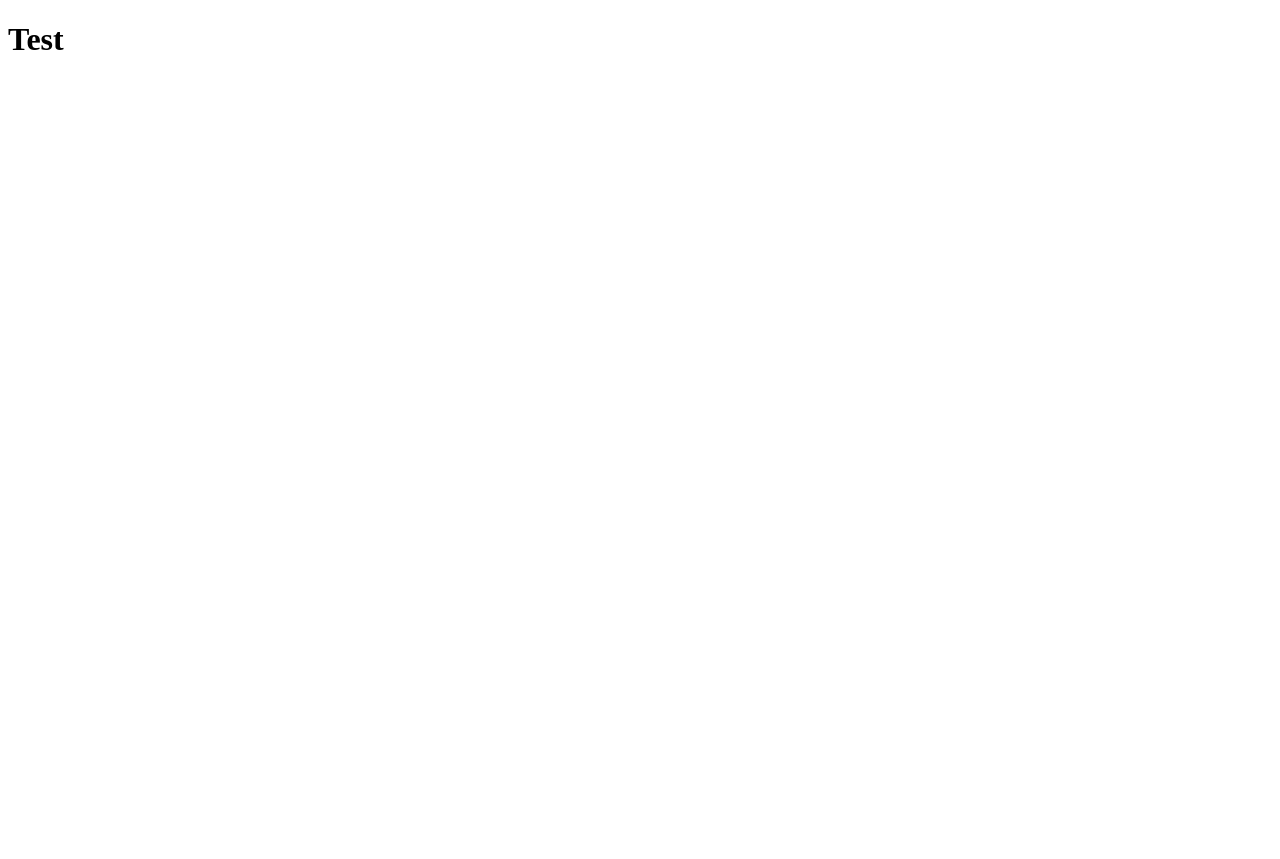
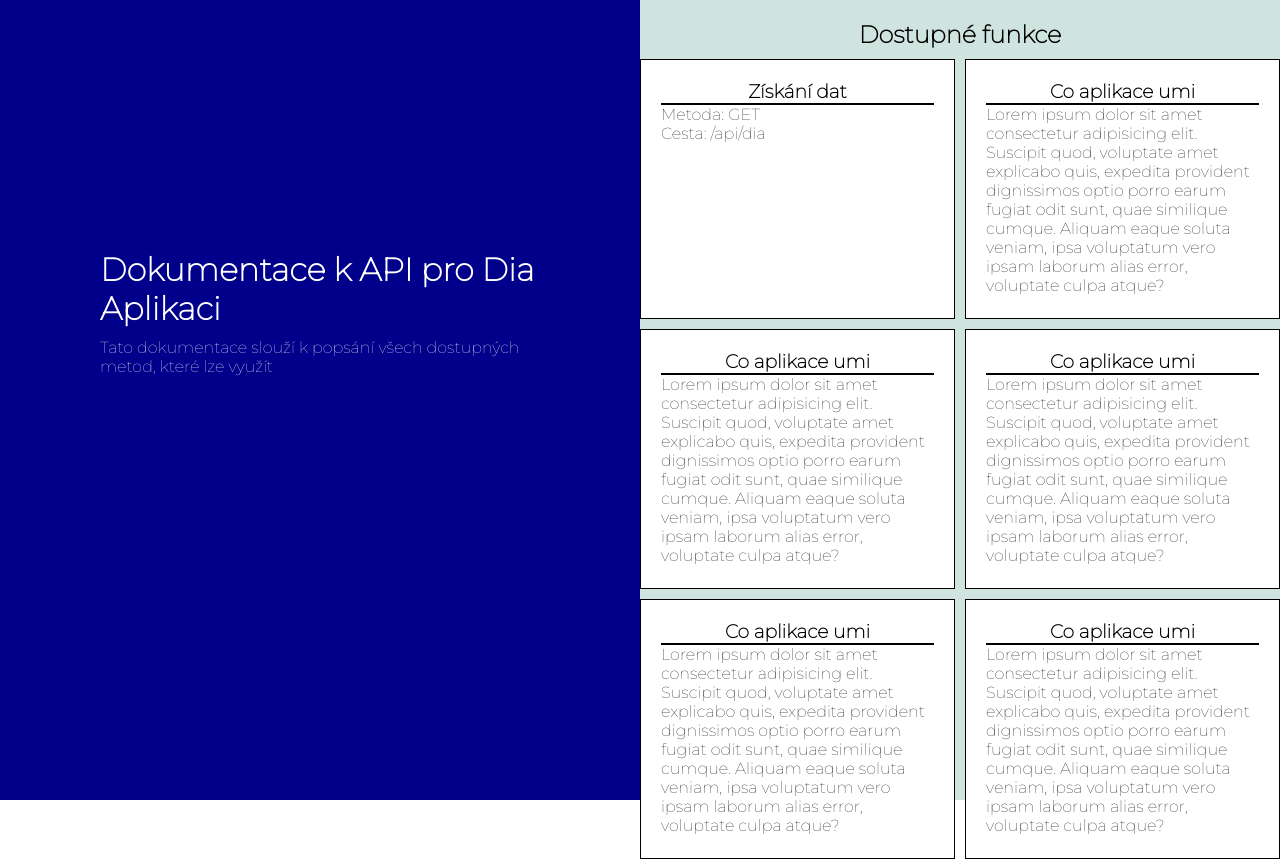
Before and after one commit to Tom1k98/dia-api, a website: page public/index.html in a window 1280 px wide. Before the commit the page ends 800 px from the top, so only its background shows below. Drawn offline with Linux system fonts and the light colour scheme.

Commit message:
added documentation

```diff
--- a/index.js
+++ b/index.js
@@ -16,7 +16,7 @@ mongoose.connect(dbUrl, {
     console.log(`connection to db end with error: ${err}`)
 });
 
-app.use('/api/', express.static("public"))
+app.use('/', express.static("public"))
 
 const diaRoute = require('./routes/api/dia');
 app.use('/api/dia', diaRoute);
--- a/public/index.html
+++ b/public/index.html
@@ -3,10 +3,53 @@
 <head>
     <meta charset="UTF-8">
     <meta http-equiv="X-UA-Compatible" content="IE=edge">
-    <meta name="viewport" content="width=h1, initial-scale=1.0">
-    <title>Document</title>
+    <meta name="viewport" content="width=device-width, initial-scale=1.0">
+    <link rel="stylesheet" href="style.css">
+    <title>Dia API</title>
 </head>
 <body>
-    <h1>Test</h1>
+    <div class="container">
+        <header>
+            <div class="title">
+                <h1>Dokumentace k API pro Dia Aplikaci</h1>
+                <p>Tato dokumentace slouží k popsání všech dostupných metod, které lze využít</p>
+            </div>
+            <div class="intro">
+                 <h2>Dostupné funkce</h2>
+                 <div class="container-grid">
+                     <div>
+                        <h3>Získání dat</h3>
+                        Metoda: GET <br>
+                        Cesta: /api/dia
+                     </div>
+                     <div>
+                        <h3>Co aplikace umi</h3>
+                        <p>Lorem ipsum dolor sit amet consectetur adipisicing elit. Suscipit quod, voluptate amet explicabo quis, expedita provident dignissimos optio porro earum fugiat odit sunt, quae similique cumque. Aliquam eaque soluta veniam, ipsa voluptatum vero ipsam laborum alias error, voluptate culpa atque?</p>
+                     </div>
+                     <div>
+                        <h3>Co aplikace umi</h3>
+                        <p>Lorem ipsum dolor sit amet consectetur adipisicing elit. Suscipit quod, voluptate amet explicabo quis, expedita provident dignissimos optio porro earum fugiat odit sunt, quae similique cumque. Aliquam eaque soluta veniam, ipsa voluptatum vero ipsam laborum alias error, voluptate culpa atque?</p>
+                     </div>
+                     <div>
+                        <h3>Co aplikace umi</h3>
+                        <p>Lorem ipsum dolor sit amet consectetur adipisicing elit. Suscipit quod, voluptate amet explicabo quis, expedita provident dignissimos optio porro earum fugiat odit sunt, quae similique cumque. Aliquam eaque soluta veniam, ipsa voluptatum vero ipsam laborum alias error, voluptate culpa atque?</p>
+                     </div>
+                     <div>
+                        <h3>Co aplikace umi</h3>
+                        <p>Lorem ipsum dolor sit amet consectetur adipisicing elit. Suscipit quod, voluptate amet explicabo quis, expedita provident dignissimos optio porro earum fugiat odit sunt, quae similique cumque. Aliquam eaque soluta veniam, ipsa voluptatum vero ipsam laborum alias error, voluptate culpa atque?</p>
+                     </div>
+                     <div>
+                        <h3>Co aplikace umi</h3>
+                        <p>Lorem ipsum dolor sit amet consectetur adipisicing elit. Suscipit quod, voluptate amet explicabo quis, expedita provident dignissimos optio porro earum fugiat odit sunt, quae similique cumque. Aliquam eaque soluta veniam, ipsa voluptatum vero ipsam laborum alias error, voluptate culpa atque?</p>
+                     </div>
+
+                 </div>
+
+            </div>
+        </header>
+        <section>
+
+        </section>
+    </div>
 </body>
 </html>
--- /dev/null
+++ b/public/style.css
@@ -0,0 +1,74 @@
+@import url('https://fonts.googleapis.com/css2?family=Montserrat:wght@100&display=swap');
+* {
+    box-sizing: border-box;
+    margin: 0;
+    padding: 0;
+}
+body {
+    font-family: 'Montserrat', sans-serif;
+}
+
+header {
+    display: flex;
+    justify-content: space-around;
+    flex-wrap: wrap;
+}
+
+header div {
+    height: 800px;
+    flex-basis: 50%;
+}
+
+.title {
+   padding-top: 250px;
+   padding-left: 100px;
+    padding-right: 100px;
+   background-color: darkblue;
+   color: white;
+}
+
+.title p {
+    margin-top: 10px;
+}
+
+.intro h2 {
+    text-align: center;
+    padding-top: 20px;
+    margin-bottom: 10px;
+}
+
+.intro {
+    background-color: #cfe3df;
+}
+
+.container-grid {
+    display: grid;
+    grid-template-columns: 1fr 1fr;
+    grid-gap: 10px;
+}
+
+@media only screen and (max-width: 768px) {
+    header div {
+        flex-basis: 100%;
+    }
+
+    .container-grid {
+        grid-template-columns: 1fr;
+    }
+}
+
+
+
+.container-grid div {
+    display: inline-block;
+    border: 1px solid black;
+    height: auto;
+    background-color: white;
+    padding: 20px;
+    color: black  !important;
+}
+
+.container-grid div h3 {
+    text-align: center;
+    border-bottom: 2px solid black;
+}
```
